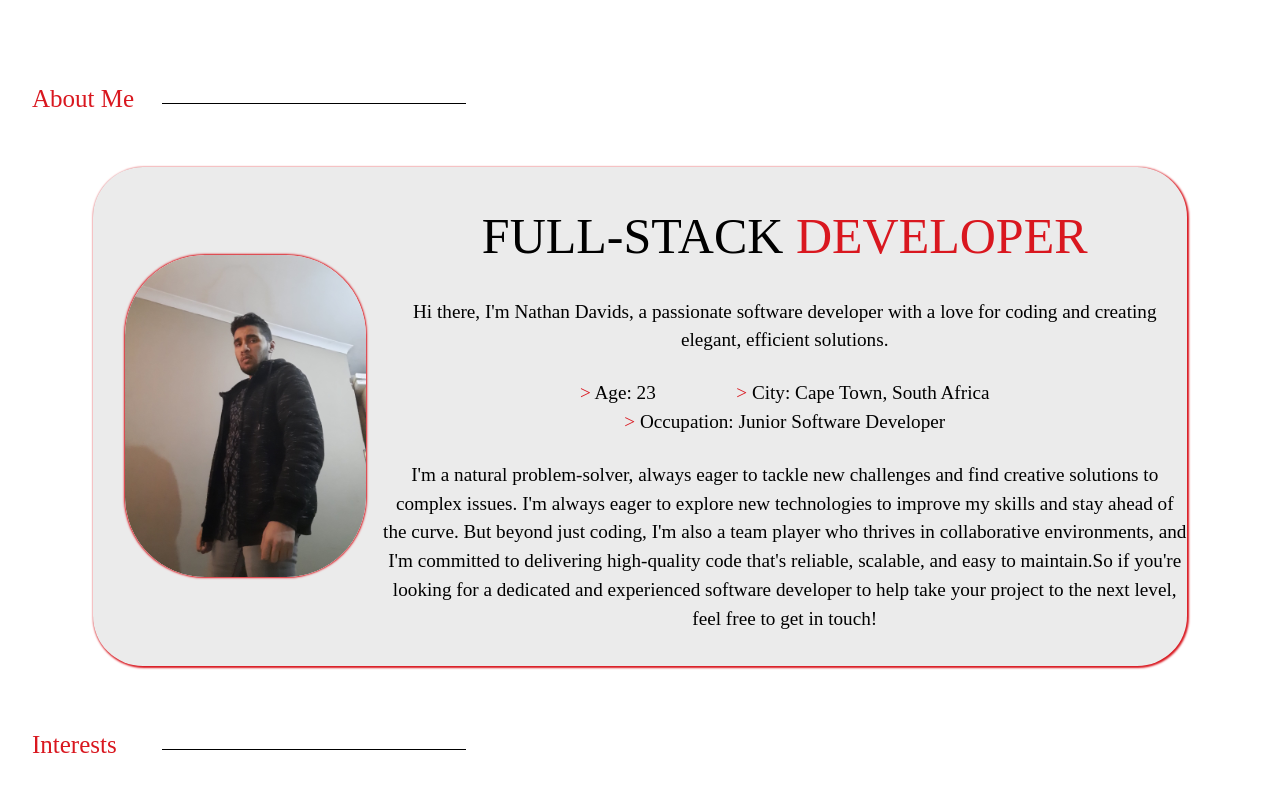
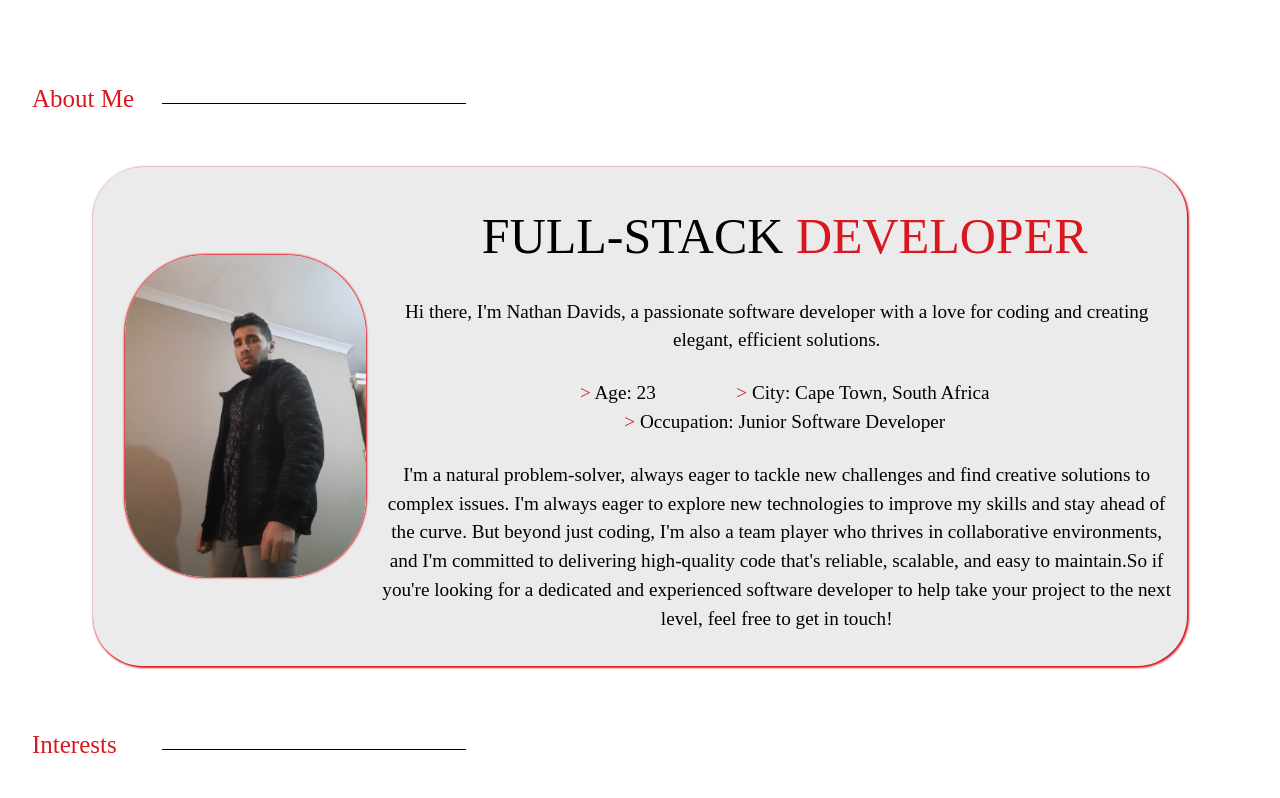
Before and after one commit to NathanDavids/PortfolioProject, a React (Vite) app: page / in a window 1280 px wide. Shown: the part 767-1565 px from the top of the page. Built offline with nearby package versions, Linux system fonts and the light colour scheme; a web font is replaced by a local one.

Commit message:
Updated TopContent Styling (About)

```diff
--- a/src/components/about/about.css
+++ b/src/components/about/about.css
@@ -231,6 +231,7 @@
 #subHeading{
     font-size: 1.2rem;
     color: var(--PrimaryTextColour);
+    width: 98%;
 }
 
 #arrow{
@@ -267,6 +268,7 @@
     text-align: center;
     font-size: 1.2rem;
     color: var(--PrimaryTextColour);
+    width: 98%;
 }
 
 /* The Interest Section */
```
